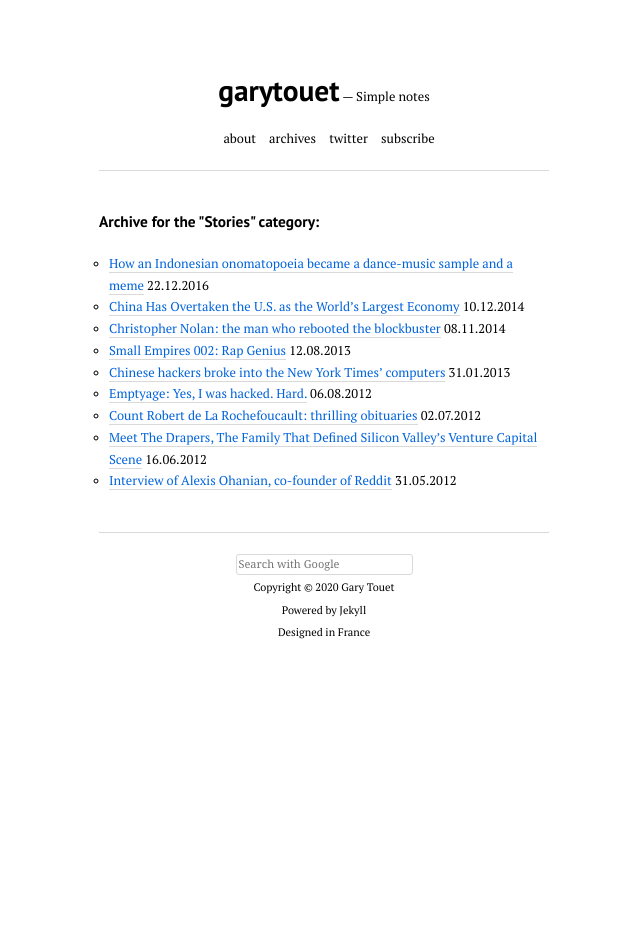
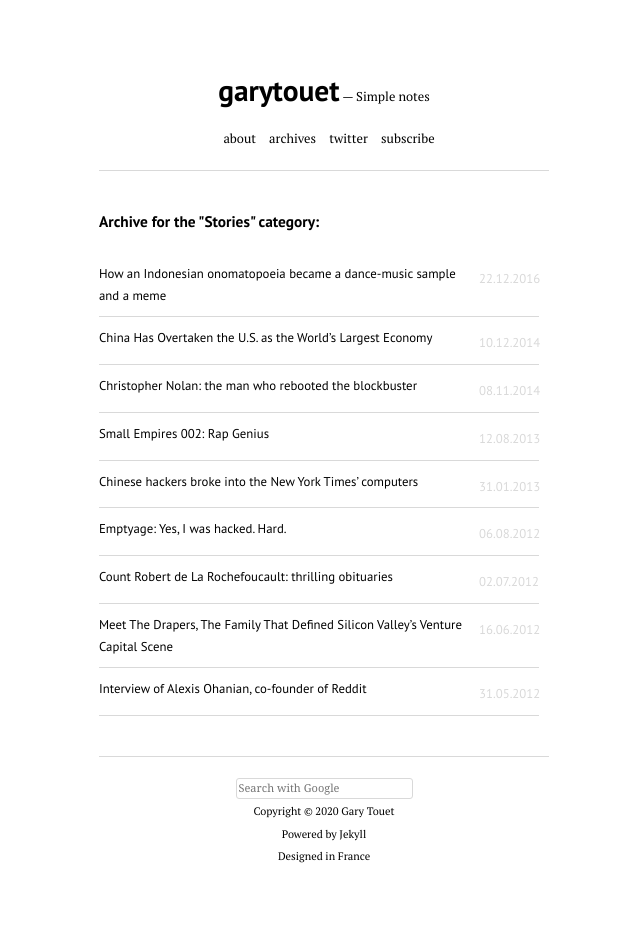
Before and after one commit to garytouet/garytouet.github.io, a Jekyll site: the page built from _category/stories.md, in a window 1280 px wide. Shown: the whole page, without its empty margins (316-956 px from the left). Built offline with Jekyll 4.4.1, drawn with Linux system fonts in a browser that asks for light colours; before the commit the page ends 900 px from its top, so only the background shows below that.

Commit message:
css styling for category archive pages

```diff
--- a/_layouts/category.html
+++ b/_layouts/category.html
@@ -6,8 +6,8 @@ layout: page
 
 <ul>
 {% for post in site.categories[page.category] %}
- <li>
-  <a href="{{ post.url }}" title="Permanent Link to {{ post.title }}">{{ post.title }}</a>
-  <span class="archive_entry-date">{{ post.date | date: site.date_format }}</span>
+ <li class="archive_item">
+  <a class="archive_permalink" href="{{ post.url }}" title="Permanent Link to {{ post.title }}">{{ post.title }}</a>
+  <span class="archive_post-date">{{ post.date | date: site.date_format }}</span>
  </li>{% endfor %}
 </ul>
```
